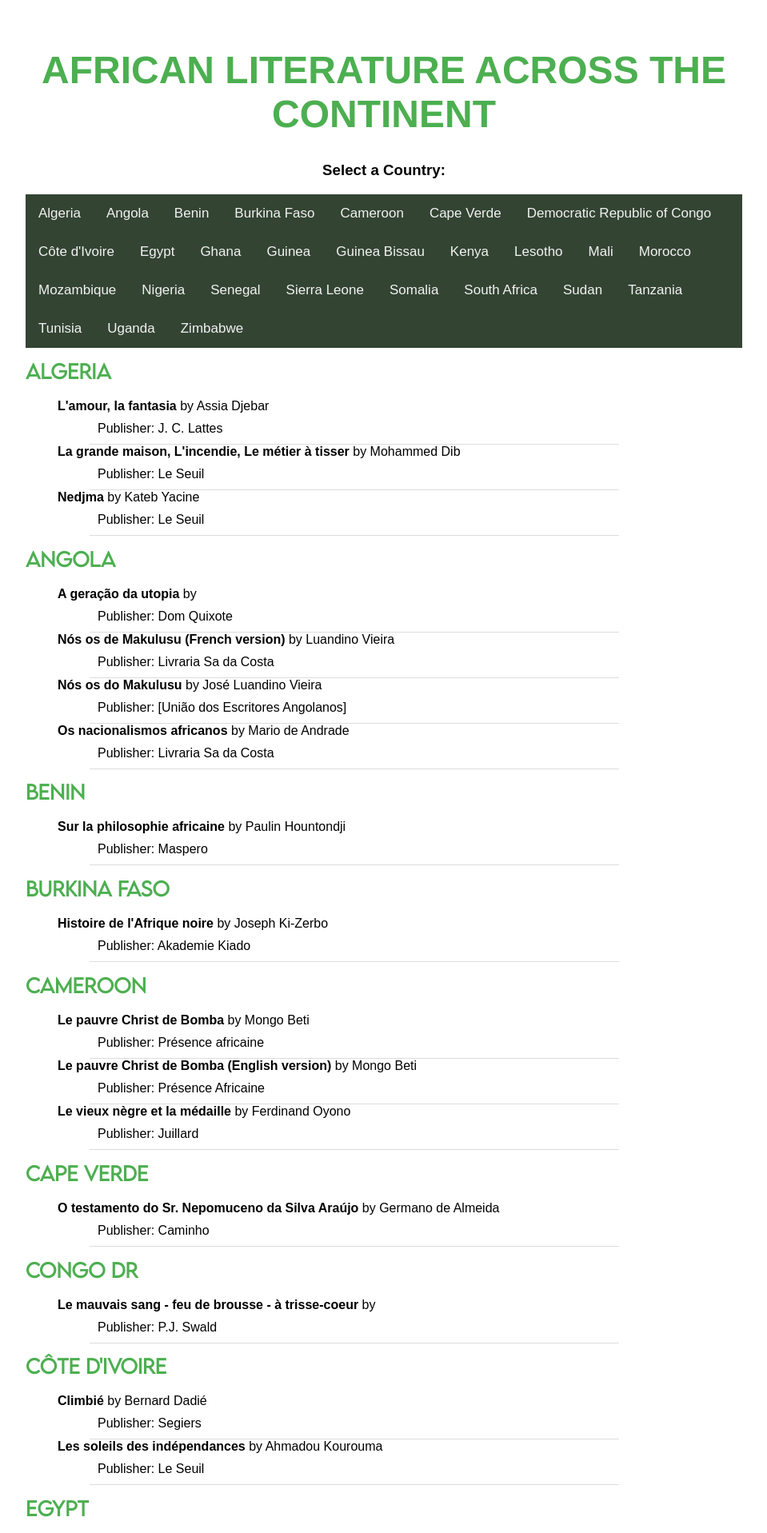
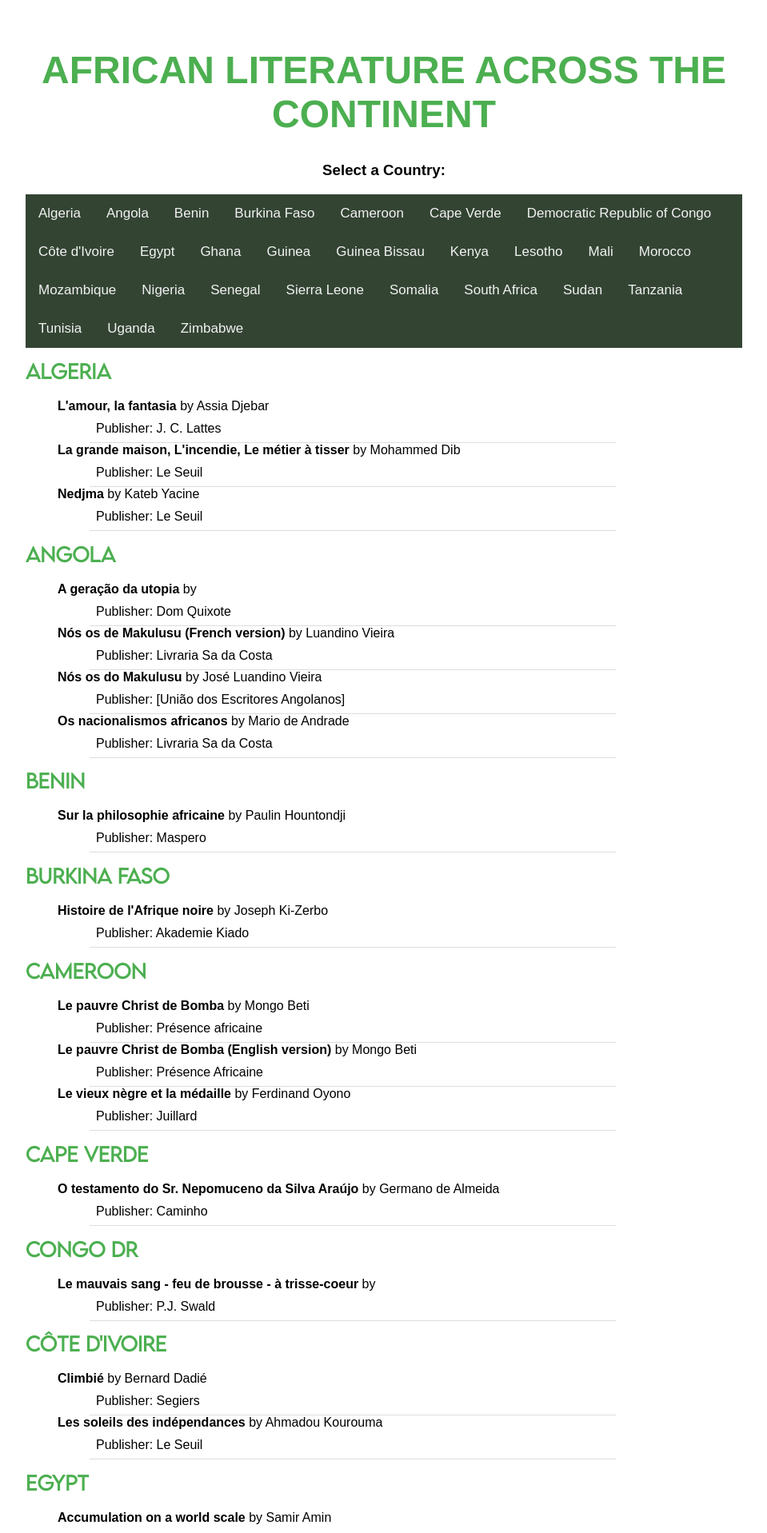
Before and after one commit to jayceechapman/jayceechapman.github.io, a Jekyll site: the page homework/FinalProject.html, which Jekyll copies as it is, in a window 1280 px wide. Shown: the top 1917 px of the page at 80% size, without its empty margins (160-1119 px from the left). Built offline with Jekyll 4.4.1, drawn with Linux system fonts in a browser that asks for light colours.

Commit message:
Update FinalProject.html

```diff
--- a/homework/FinalProject.html
+++ b/homework/FinalProject.html
@@ -56,7 +56,8 @@
 
                     dd {
                     border-bottom: 1px solid #ddd;
-                    padding: 10px;
+                    padding: 8px;
+                       padding-top: 10px;
                     width: 75%;
                     }
 
```
